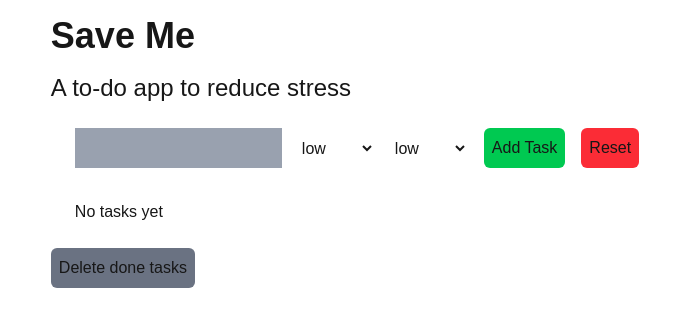
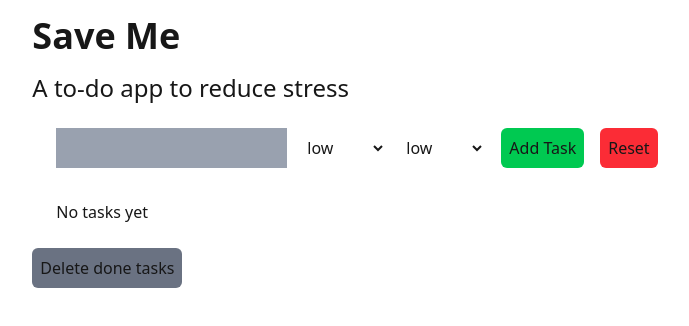
Before and after one commit to kawaiier/save-me, a Next.js app: page / in a window 1280 px wide. Shown: the top 326 px of the page, without its empty margins (283-972 px from the left). Built offline with nearby package versions, Linux system fonts and the light colour scheme.

Commit message:
Changed fonts

```diff
--- a/app/globals.css
+++ b/app/globals.css
@@ -15,5 +15,17 @@
 body {
   color: var(--foreground);
   background: var(--background);
-  font-family: Arial, Helvetica, sans-serif;
+  font-family:
+    system-ui,
+    -apple-system,
+    BlinkMacSystemFont,
+    Segoe UI,
+    Roboto,
+    Oxygen,
+    Ubuntu,
+    Cantarell,
+    Fira Sans,
+    Droid Sans,
+    Helvetica Neue,
+    sans-serif;
 }
```
